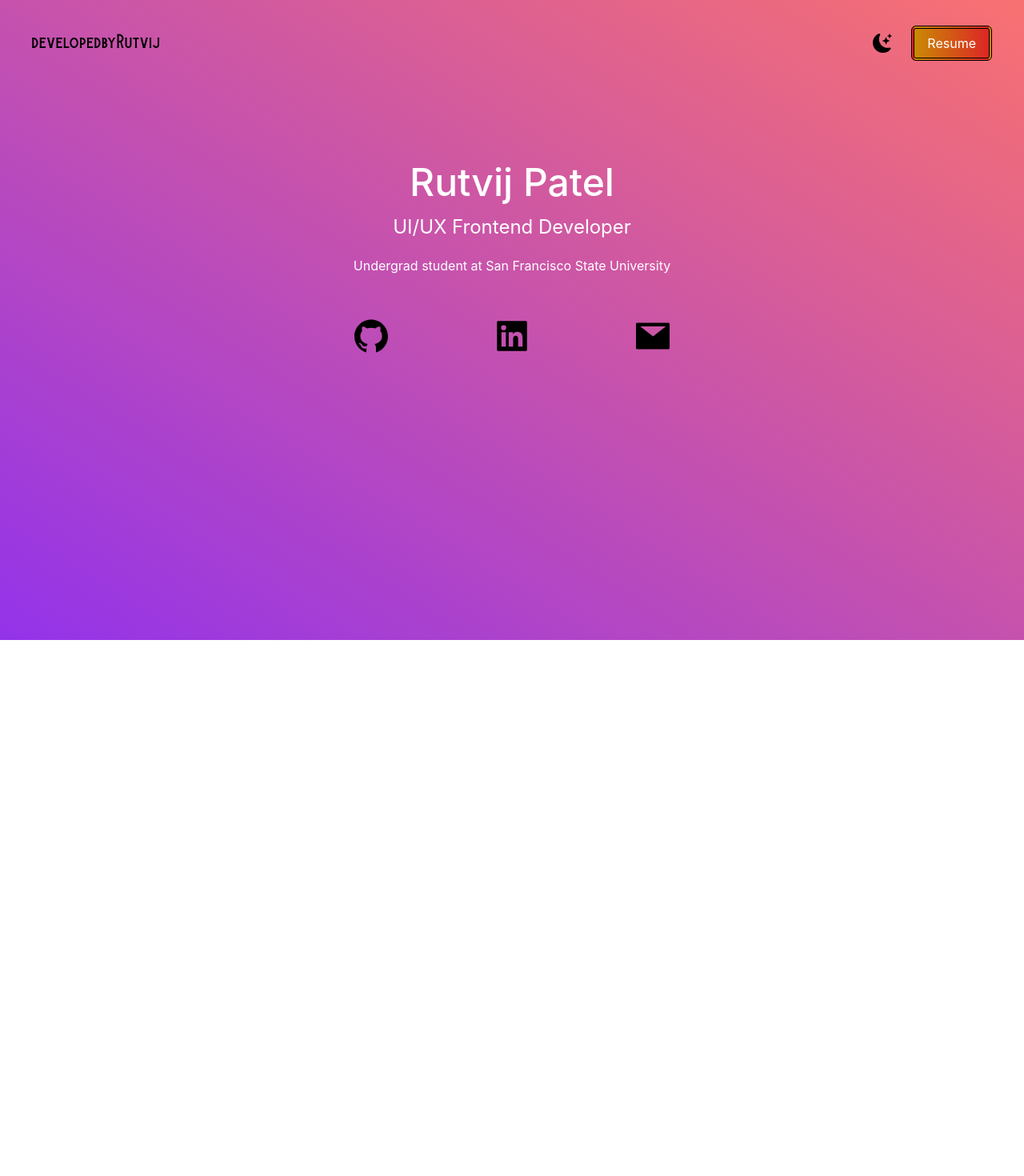
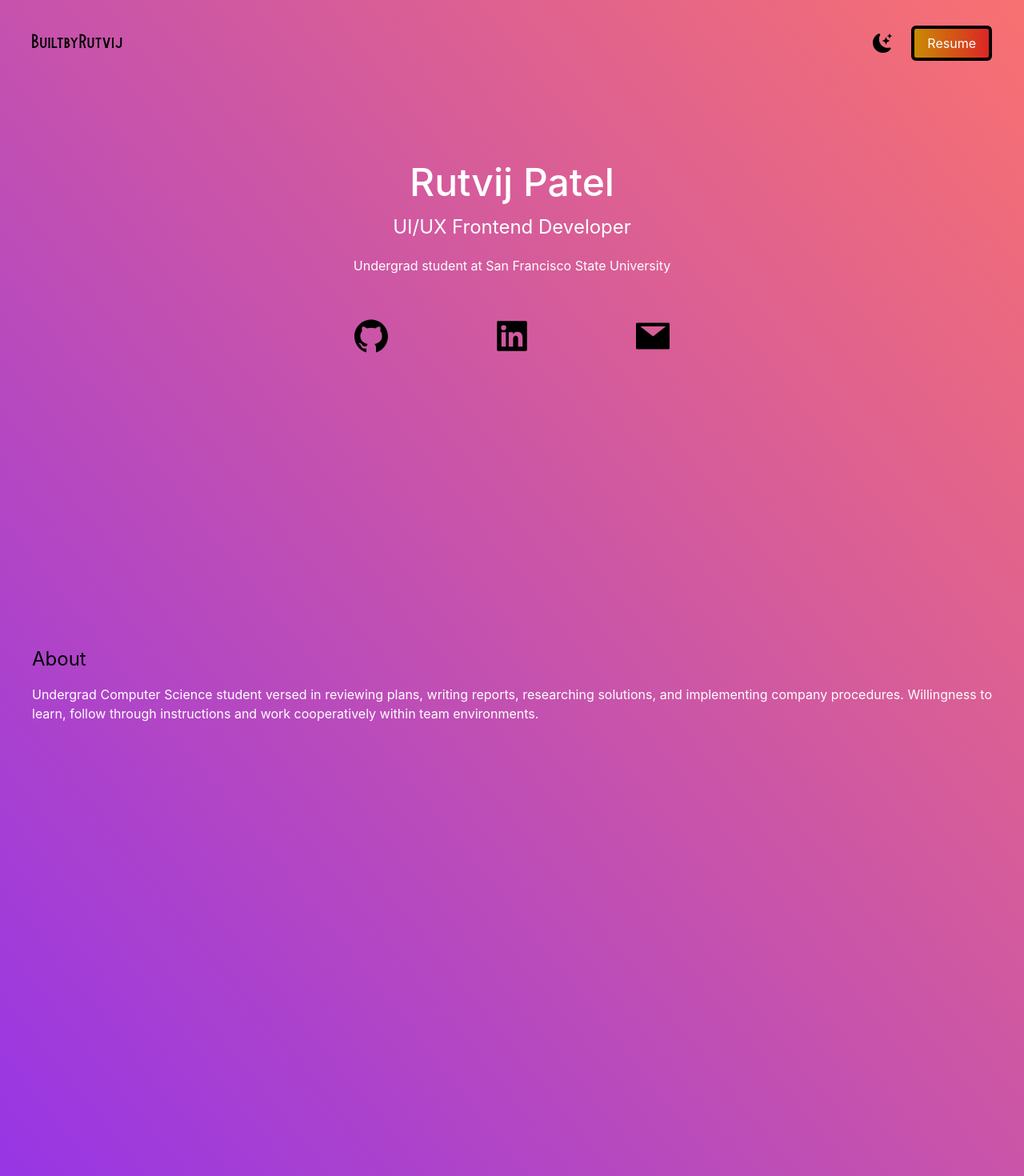
Before and after one commit to Rutvij-P/Rutvij-P.github.io, a Next.js app: page / in a window 1280 px wide. Shown: the top 1470 px of the page at 80% size. Before the commit the page ends 800 px from the top, so only its background shows below. Built offline with nearby package versions, Linux system fonts and the light colour scheme.

Commit message:
uploading png photo

```diff
--- a/next.config.mjs
+++ b/next.config.mjs
@@ -4,10 +4,10 @@
  const nextConfig   = {
   reactStrictMode: true,
   swcMinify: true,
-  images: {
-    loader: 'akamai',
-    path: '',
-  },
+  // images: {
+  //   loader: 'akamai',
+  //   path: '',
+  // },
   assetPrefix: './',
 };
 
--- a/package.json
+++ b/package.json
@@ -17,6 +17,7 @@
     "react": "18.2.0",
     "react-dom": "18.2.0",
     "react-icons": "^4.6.0",
+    "sharp": "^0.31.1",
     "typescript": "4.8.4"
   },
   "devDependencies": {
--- a/pages/index.tsx
+++ b/pages/index.tsx
@@ -1,8 +1,10 @@
 import Head from 'next/head'
 import { BsFillMoonStarsFill } from 'react-icons/bs'
-import { AiFillGithub, AiFillLinkedin, AiFillMail} from 'react-icons/ai'
+import { AiFillGithub, AiFillLinkedin, AiFillMail } from 'react-icons/ai';
+// import Image from "next/image";
+// import profilePic from "../public/dev-ed-wave.png";
 
-export default function Home() {
+export default function Home(): JSX.Element {
   return (
     <div>
       <Head>
@@ -14,32 +16,41 @@ export default function Home() {
       <main className=" bg-gradient-to-tr from-purple-600 to-red-400 bg-orange-400 px-10">
         <section className="min-h-screen">
           <nav className="py-10 mb-12 flex justify-between">
-            <h1 className="text-xl font-burtons">developedbyRutvij</h1>
+            <h1 className="text-xl font-burtons">BuiltbyRutvij</h1>
             <ul className="flex items-center">
               <li>
-                <BsFillMoonStarsFill className="curson-pointer text-2xl"/>
+                <BsFillMoonStarsFill className="curson-pointer text-2xl" />
               </li>
-              <li><a className="bg-gradient-to-r from-yellow-600 to-red-600 bg-amber-500 border-double border-4 border-black text-white px-4 py-2 rounded-md ml-6" href="#">Resume</a></li>
+              <li><a className="bg-gradient-to-r from-yellow-600 to-red-600 bg-amber-500 border-solid border-4 border-black text-white px-4 py-2 rounded-md ml-6" href="#">Resume</a></li>
             </ul>
           </nav>
+          {/* <div>
+            <Image
+              src={profilePic}
+              alt="Proile Picture"
+            />
+          </div> */}
           <div className="text-center p-10">
             <h2 className="text-5xl py-2 font-medium text-white">Rutvij Patel</h2>
             <h3 className="text-2xl py-2 text-white">UI/UX Frontend Developer</h3>
             <p className="text-md py-2 leading-8 text-white">
-            Undergrad student at San Francisco State University
+              Undergrad student at San Francisco State University
             </p>
           </div>
+          {/* <div className="text-sm hover:text-base py-10 mb-12 text-center float-right rotate-90 text-gray-300">Visioniaries without the will to achieve are dreamers
+          </div> */}
           <div className="text-5xl flex justify-center gap-32">
             <AiFillGithub />
             <AiFillLinkedin />
             <AiFillMail />
           </div>
-          <div>
-            {/* for Image here */}
-          </div>
         </section>
-        <section>
-
+        <section className="min-h-screen">
+          <h2 className="text-2xl py-2">About</h2>
+          <h3 className="text-md py-2 text-white text-justify">Undergrad Computer Science student versed in reviewing plans,
+            writing reports, researching solutions, and implementing company
+            procedures. Willingness to learn, follow through instructions and
+            work cooperatively within team environments.</h3>
         </section>
       </main>
     </div>
--- a/tailwind.config.js
+++ b/tailwind.config.js
@@ -8,8 +8,8 @@ module.exports = {
   theme: {
     extend: {
       fontFamily: {
-        burtons: "burtons",
-      }
+        burtons: "burtons"
+      },
     },
   },
   plugins: [],
```
Also changed, not shown: 2 other files (tests, documents, lock files or other folders).
